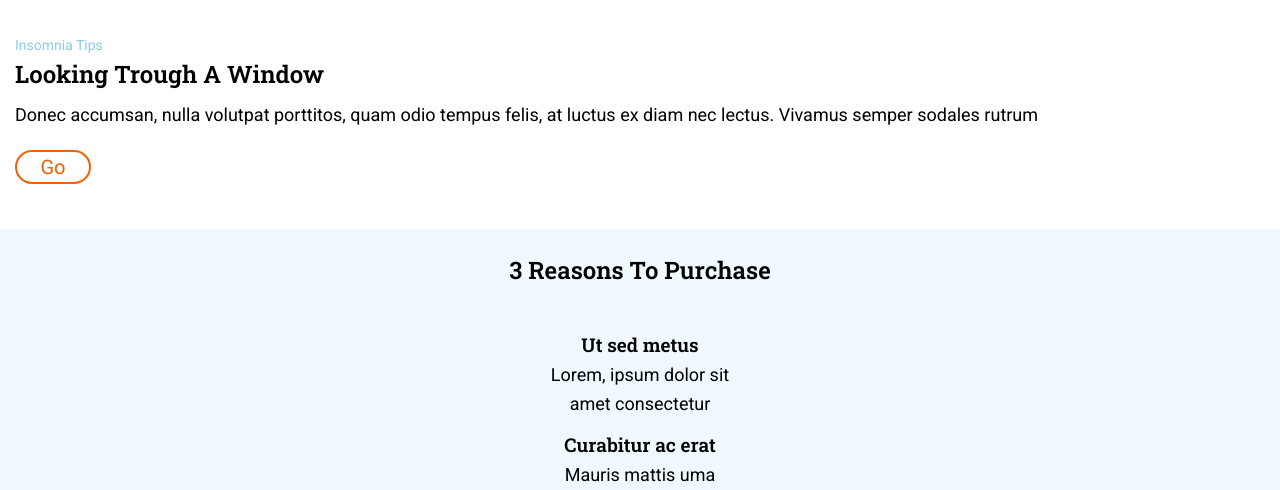
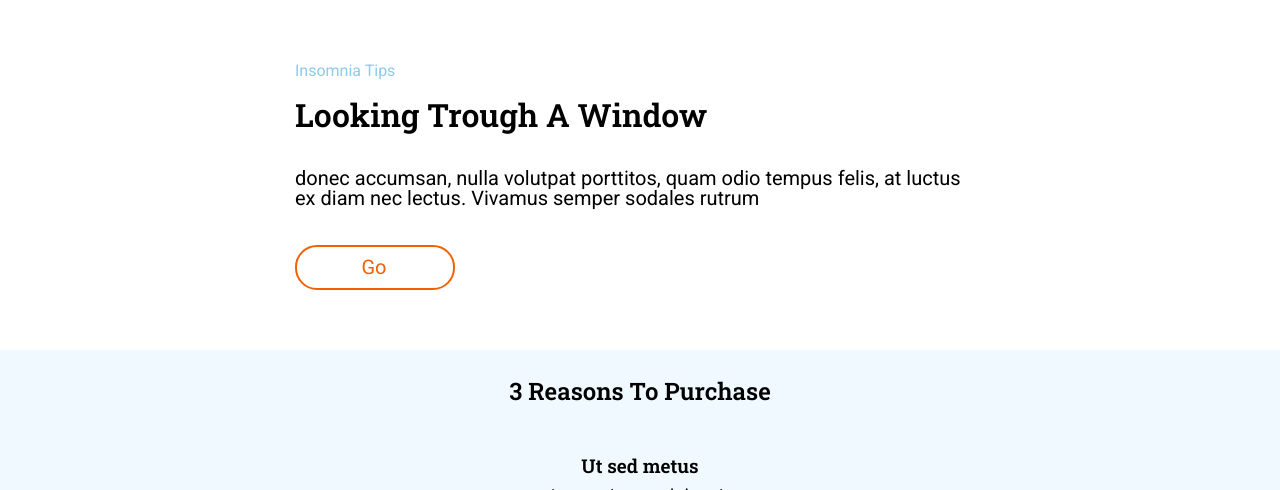
Before and after one commit to BarbaraGB1/Html-CSS, a website: page src/html/index.html in a window 1280 px wide. Shown: the part 802-1292 px from the top of the page. Drawn offline with nearby package versions, Linux system fonts and the light colour scheme; files that its build step writes are made by us from their sources.

Commit message:
section looking tablet and web

```diff
--- a/src/html/index.html
+++ b/src/html/index.html
@@ -44,8 +44,8 @@
       </a>
     </section>
     <section class="looking">
-      <small class="looking--insomnia">insomnia tips</small>
       <article class="article">
+        <small class="insomnia">insomnia tips</small>
         <h2 class="article--title">looking trough a window</h2>
         <p class="article--title__text">donec accumsan, nulla volutpat porttitos, quam odio tempus felis, at luctus ex
           diam nec lectus. Vivamus
--- a/src/scss/layout/_lookingthrough.scss
+++ b/src/scss/layout/_lookingthrough.scss
@@ -1,28 +1,31 @@
 .looking {
   display: flex;
   flex-direction: column;
+  align-items: center;
+
+  background-color: $color-bg;
+  margin: 40px 15px 35px 15px;
+}
+.insomnia {
   text-align: left;
-  background-color: $color-bg;
-  margin-left: 15px;
-  &--insomnia {
-    margin: 40px 0px 10px 0px;
-
-    color: $color-bluligth;
-    text-transform: capitalize;
-    font-size: 14px;
-  }
+  color: $color-bluligth;
+  text-transform: capitalize;
+  font-size: 14px;
 }
 
 .article {
-  font-size: 18px;
   &--title {
     text-transform: capitalize;
     font-family: "Roboto Slab";
     font-weight: bold;
     font-size: 24px;
     margin-bottom: 20px;
-    &__text::first-letter {
-      text-transform: capitalize;
+    margin-top: 20px;
+    &__text {
+      font-size: 18px;
+      &__text:first-letter {
+        text-transform: capitalize;
+      }
     }
   }
 }
@@ -30,16 +33,54 @@
 .go {
   display: inline-block;
   font-size: 20px;
-  border-radius: 20px;
+  border-radius: 22px;
   background-color: $color-bg;
-  border: solid $color-orange 2px;
+  border: solid $color-orange 2.5px;
   color: $color-orange;
-  padding: 5px 20px 5px 20px;
+  padding: 10px 25px 10px 23px;
   margin-top: 26px;
   width: 76px;
+  height: 45px;
   text-align: center;
   text-decoration: none;
   &:hover {
     color: $color-orange;
   }
 }
+@media all and (min-width: 768px) {
+  .looking {
+    margin: 40px 39px 60px 39px;
+  }
+  .article {
+    width: 690px;
+    &--title {
+      font-size: 26px;
+      margin-bottom: 27px;
+      &__text {
+        font-size: 20px;
+      }
+    }
+  }
+  .go {
+    width: 91px;
+  }
+}
+
+@media all and (min-width: 1280px) {
+  .looking {
+    margin: 65px 275px 60px 275px;
+  }
+  .article {
+    &--title {
+      font-size: 32px;
+      margin-bottom: 37px;
+    }
+  }
+  .insomnia {
+    font-size: 16px;
+  }
+  .go {
+    width: 160px;
+    margin-top: 37px;
+  }
+}
```
